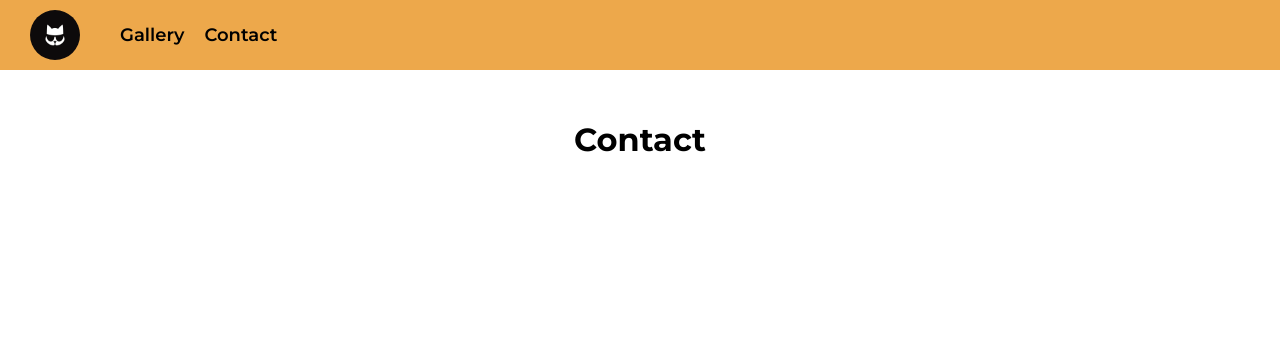
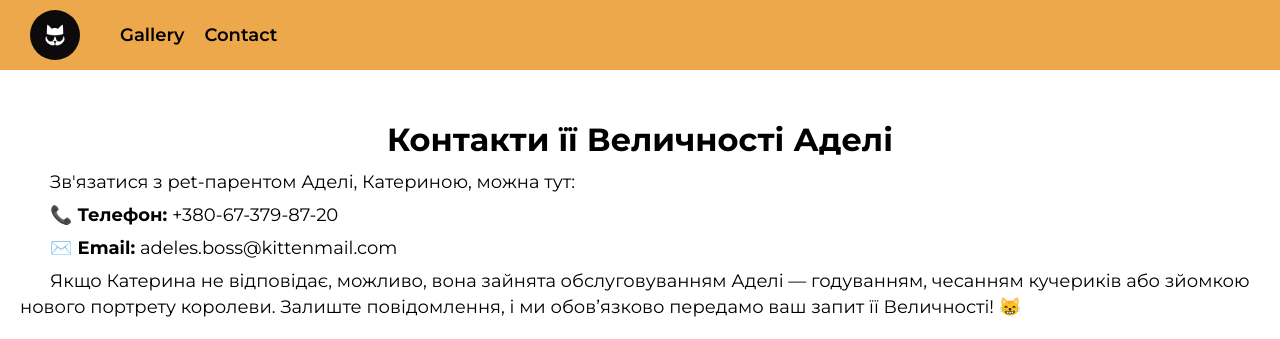
Before and after one commit to KkaterynaK/Adele-project, a plain HTML site: page pages/contact.html in a window 1280 px wide. Drawn offline with Linux system fonts and the light colour scheme.

Commit message:
contact page

```diff
--- a/pages/contact.html
+++ b/pages/contact.html
@@ -26,8 +26,14 @@
     </header>
     <main class="main">
         <div class="container">
-            <h1>Contact</h1>
-
+            <h1>Контакти її Величності Аделі</h1>
+            <div class="contact-section">
+                <p class="paragraph">Зв'язатися з pet-парентом Аделі, Катериною, можна тут:</p>
+                <p class="paragraph"><strong>📞 Телефон:</strong> +380-67-379-87-20</p>
+                <p class="paragraph"><strong>✉️ Email:</strong> adeles.boss@kittenmail.com</p>
+                <p class="paragraph">Якщо Катерина не відповідає, можливо, вона зайнята обслуговуванням Аделі — годуванням, чесанням кучериків або зйомкою нового портрету королеви. Залиште повідомлення, і ми обов’язково передамо ваш запит її Величності! 😸</p>
+            </div>
+        <div class="contact-picture"><img src="../photo/photo24.jpg" alt=""></div>
 
         </div>
     </main>
```
